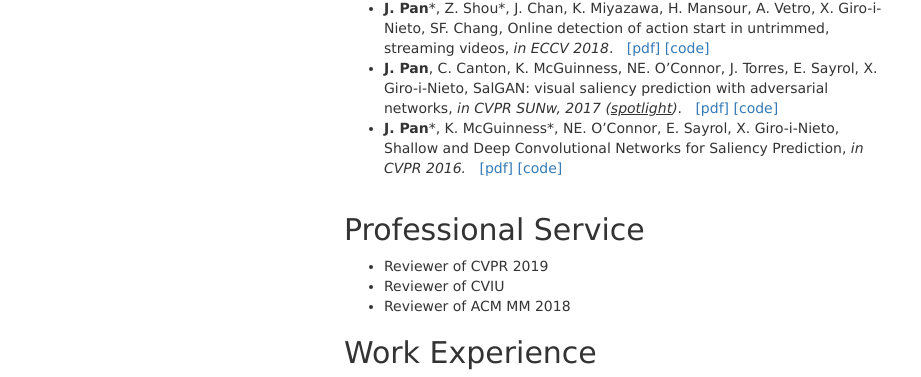
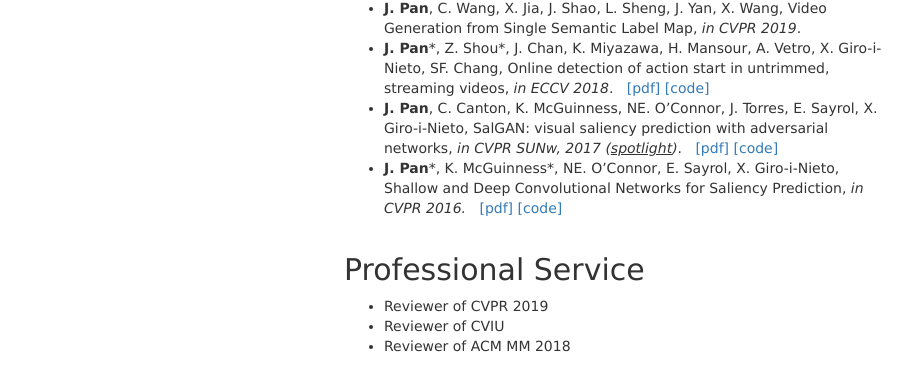
Before and after one commit to junting/junting.github.io, a plain HTML site: page index.html in a window 1280 px wide. Shown: the part 723-1100 px from the top of the page, without its empty margins (176-1097 px from the left). Drawn offline with Linux system fonts and the light colour scheme.

Commit message:
cvpr2019

```diff
--- a/index.html
+++ b/index.html
@@ -103,6 +103,9 @@
 			<section  id="publication">
 	            <h2>Publications</h2>
 	            <ul>
+                    <li><b>J. Pan</b>, C. Wang, X. Jia, J. Shao, L. Sheng, J. Yan, X. Wang, Video Generation from Single Semantic Label Map,
+                    <i>in CVPR 2019</i>. </li>
+
                     <li><b>J. Pan</b>*, Z. Shou*, J. Chan, K. Miyazawa, H. Mansour, A. Vetro, X. Giro-i-Nieto, SF. Chang, Online detection of action start in untrimmed, streaming videos,
                     <i>in ECCV 2018</i>. &nbsp <a href="https://eccv2018.org/papers-at-cvf-open-access/">[pdf]</a> <a href="https://github.com/junting/odas">[code]</a></li>
 
```
